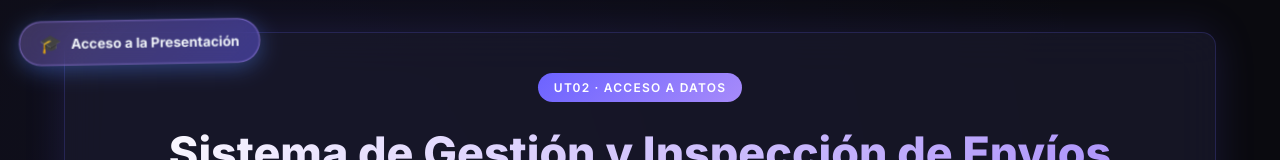
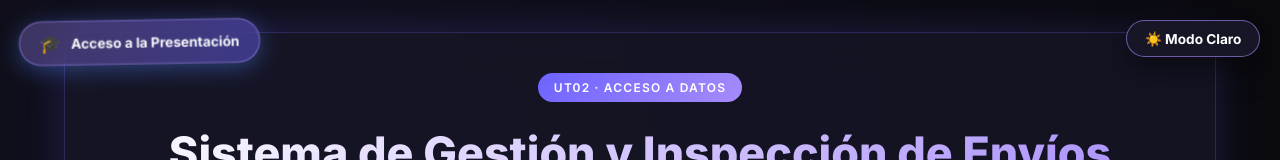
Before and after one commit to MoiFran/PROYECTO-FICHEROS-26_27-MoisesDeLima, a React (Vite) app in the folder frontend/: page / in a window 1280 px wide. Shown: the top 160 px of the page. Built offline with nearby package versions, Linux system fonts and the light colour scheme; no server answers.

Commit message:
feat: Implement global Light/Dark mode theme switcher and improve subtitle text contrast

```diff
--- a/frontend/src/App.jsx
+++ b/frontend/src/App.jsx
@@ -11,6 +11,16 @@ export default function App() {
   const [historial, setHistorial] = useState([]);
   const [toasts, setToasts]       = useState([]);
 
+  // Estado del Tema (Modo Claro vs Modo Oscuro)
+  const [theme, setTheme]         = useState(() => localStorage.getItem('app-theme') || 'dark');
+
+  useEffect(() => {
+    document.documentElement.setAttribute('data-theme', theme);
+    localStorage.setItem('app-theme', theme);
+  }, [theme]);
+
+  const toggleTheme = () => setTheme(prev => (prev === 'dark' ? 'light' : 'dark'));
+
   const addToast = useCallback((msg, type = 'info') => {
     const id = Date.now();
     setToasts(prev => [...prev, { id, msg, type }]);
@@ -23,9 +33,26 @@ export default function App() {
 
   useEffect(() => { fetchHistorial(); }, [fetchHistorial]);
 
+  // Componente del Botón Flotante para cambiar de tema
+  const renderThemeToggle = () => (
+    <button
+      id="btn-toggle-theme"
+      className="btn-theme-toggle"
+      onClick={toggleTheme}
+      title={theme === 'dark' ? 'Cambiar a Modo Claro' : 'Cambiar a Modo Oscuro'}
+    >
+      <span>{theme === 'dark' ? '☀️ Modo Claro' : '🌙 Modo Oscuro'}</span>
+    </button>
+  );
+
   // Si estamos en la ruta de presentación
   if (vista === 'presentacion') {
-    return <PresentacionPage onVolver={() => setVista('app')} />;
+    return (
+      <>
+        {renderThemeToggle()}
+        <PresentacionPage onVolver={() => setVista('app')} />
+      </>
+    );
   }
 
   return (
@@ -40,6 +67,9 @@ export default function App() {
         <span className="pres-btn-icon">🎓</span>
         <span className="pres-btn-text">Acceso a la Presentación</span>
       </button>
+
+      {/* Botón flotante superior derecho para alternar Modo Claro / Modo Oscuro */}
+      {renderThemeToggle()}
 
       <div className="app-wrapper">
         <header className="app-header">
--- a/frontend/src/index.css
+++ b/frontend/src/index.css
@@ -1,14 +1,14 @@
 @import url('https://fonts.googleapis.com/css2?family=Inter:wght@300;400;500;600;700;800&display=swap');
 
 /* ═══════════════════════════════════════════════
-   TOKENS DE DISEÑO
-═══════════════════════════════════════════════ */
-:root {
+   TOKENS DE DISEÑO Y SISTEMA DE TEMAS (DARK / LIGHT)
+═══════════════════════════════════════════════ */
+:root, [data-theme="dark"] {
   --bg-primary: #0a0a0f;
   --bg-secondary: #12121a;
-  --bg-card: #1a1a2e;
-  --bg-glass: rgba(26, 26, 46, 0.7);
-  --bg-input: #0f0f1a;
+  --bg-card: #161626;
+  --bg-glass: rgba(22, 22, 38, 0.85);
+  --bg-input: #101020;
 
   --accent-primary: #6c63ff;
   --accent-secondary: #a78bfa;
@@ -17,18 +17,56 @@
   --accent-yellow: #fbbf24;
   --accent-cyan: #22d3ee;
 
-  --text-primary: #f1f5f9;
-  --text-secondary: #94a3b8;
-  --text-muted: #475569;
-
-  --border: rgba(108, 99, 255, 0.2);
-  --border-hover: rgba(108, 99, 255, 0.5);
-
-  --shadow-glow: 0 0 40px rgba(108, 99, 255, 0.15);
-  --shadow-card: 0 8px 32px rgba(0, 0, 0, 0.4);
+  --text-heading: #ffffff;
+  --text-primary: #f8fafc;
+  --text-secondary: #cbd5e1; /* Mucho más brillante para subtítulos en modo oscuro! */
+  --text-muted: #94a3b8;     /* Alto contraste de legibilidad */
+
+  --border: rgba(108, 99, 255, 0.25);
+  --border-hover: rgba(167, 139, 250, 0.6);
+
+  --shadow-glow: 0 0 40px rgba(108, 99, 255, 0.2);
+  --shadow-card: 0 8px 32px rgba(0, 0, 0, 0.5);
   --radius: 14px;
   --radius-sm: 8px;
   --transition: all 0.25s cubic-bezier(0.4, 0, 0.2, 1);
+  --code-bg: #0f172a;
+  --code-text: #f8fafc;
+
+  color-scheme: dark;
+}
+
+[data-theme="light"] {
+  --bg-primary: #f8fafc;
+  --bg-secondary: #f1f5f9;
+  --bg-card: #ffffff;
+  --bg-glass: rgba(255, 255, 255, 0.9);
+  --bg-input: #f1f5f9;
+
+  --accent-primary: #4f46e5;
+  --accent-secondary: #7c3aed;
+  --accent-green: #059669;
+  --accent-red: #dc2626;
+  --accent-yellow: #d97706;
+  --accent-cyan: #0891b2;
+
+  --text-heading: #0f172a;
+  --text-primary: #1e293b;
+  --text-secondary: #475569; /* Oscuro nítido para subtítulos en modo claro */
+  --text-muted: #64748b;
+
+  --border: #cbd5e1;
+  --border-hover: #7c3aed;
+
+  --shadow-glow: 0 4px 25px rgba(124, 58, 237, 0.12);
+  --shadow-card: 0 10px 30px rgba(0, 0, 0, 0.07);
+  --radius: 14px;
+  --radius-sm: 8px;
+  --transition: all 0.25s cubic-bezier(0.4, 0, 0.2, 1);
+  --code-bg: #1e293b;
+  --code-text: #f8fafc;
+
+  color-scheme: light;
 }
 
 /* ═══════════════════════════════════════════════
@@ -48,10 +86,12 @@ body {
   color: var(--text-primary);
   min-height: 100vh;
   line-height: 1.6;
+  transition: background-color 0.3s ease, color 0.3s ease;
   background-image:
-    radial-gradient(ellipse at 20% 20%, rgba(108, 99, 255, 0.07) 0%, transparent 60%),
-    radial-gradient(ellipse at 80% 80%, rgba(34, 211, 238, 0.05) 0%, transparent 60%);
-}
+    radial-gradient(ellipse at 20% 20%, rgba(108, 99, 255, 0.08) 0%, transparent 60%),
+    radial-gradient(ellipse at 80% 80%, rgba(34, 211, 238, 0.06) 0%, transparent 60%);
+}
+
 
 /* ═══════════════════════════════════════════════
    LAYOUT
@@ -1618,6 +1658,38 @@ input[type="date"]::-webkit-calendar-picker-indicator:hover {
   border-color: var(--accent-secondary);
 }
 
+/* ═══════════════════════════════════════════════
+   BOTÓN FLOTANTE SUPERIOR DERECHO — MODO CLARO / OSCURO
+═══════════════════════════════════════════════ */
+.btn-theme-toggle {
+  position: fixed;
+  top: 1.25rem;
+  right: 1.25rem;
+  z-index: 900;
+  display: flex;
+  align-items: center;
+  gap: 0.5rem;
+  padding: 0.6rem 1.1rem;
+  border-radius: 999px;
+  background: var(--bg-card);
+  border: 1px solid var(--border-hover);
+  color: var(--text-heading);
+  font-size: 0.85rem;
+  font-weight: 700;
+  font-family: 'Inter', sans-serif;
+  cursor: pointer;
+  backdrop-filter: blur(12px);
+  box-shadow: var(--shadow-card);
+  transition: var(--transition);
+}
+
+.btn-theme-toggle:hover {
+  transform: translateY(-2px) scale(1.04);
+  box-shadow: var(--shadow-glow), var(--shadow-card);
+  border-color: var(--accent-secondary);
+}
+
+
 .pres-btn-icon { font-size: 1.1rem; }
 
 @media (max-width: 600px) {
```
